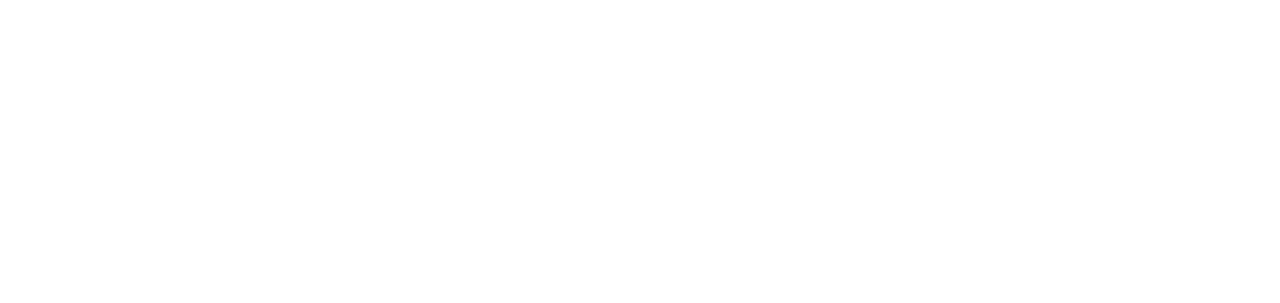
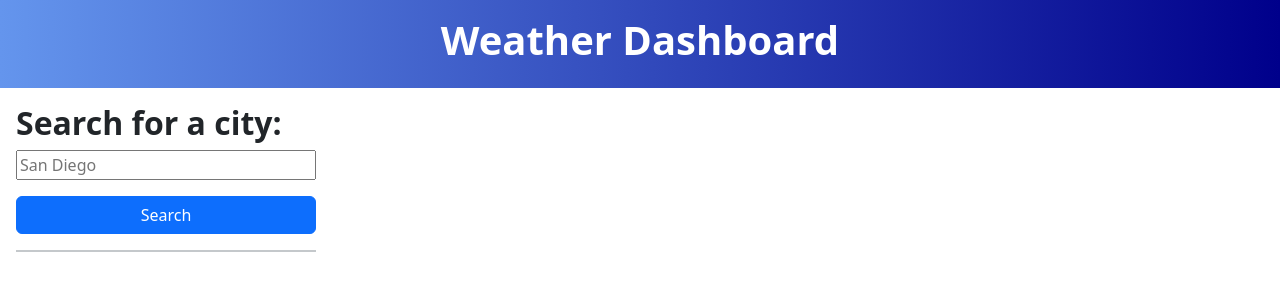
Before and after one commit to cazthetraveler/Weather-Dashboard, a plain HTML site: page index.html in a window 1280 px wide. Drawn offline with nearby package versions, Linux system fonts and the light colour scheme.

Commit message:
transfered code from work--index and styles

```diff
--- a/assets/styles.css
+++ b/assets/styles.css
@@ -0,0 +1,3 @@
+header {
+    background-image: linear-gradient(90deg, cornflowerblue, darkblue);
+}
--- a/index.html
+++ b/index.html
@@ -4,8 +4,59 @@
     <meta charset="UTF-8">
     <meta name="viewport" content="width=device-width, initial-scale=1.0">
     <title>Weather Dashboard</title>
+    <!--BOOTSTRAP-->
+    <link href="https://cdn.jsdelivr.net/npm/bootstrap@5.3.2/dist/css/bootstrap.min.css" rel="stylesheet" integrity="sha384-T3c6CoIi6uLrA9TneNEoa7RxnatzjcDSCmG1MXxSR1GAsXEV/Dwwykc2MPK8M2HN" crossorigin="anonymous">
+    <link rel="stylesheet" href="./assets/styles.css">
 </head>
+
 <body>
 
+    <header class="container-fluid text-center text-white p-3">
+        <h1 class="fw-bolder">Weather Dashboard</h1>
+    </header>
+
+    <section id="body" class="d-flex justify-content-between p-2">
+        <section id="search" class="col-3 p-2">
+            <h2 class="fw-bold">Search for a city:</h2>
+            <form>
+                <input type="text" id="city-input" placeholder="San Diego" class="w-100">
+                <button type="button" id="search-button" class="btn btn-primary w-100 my-3">Search</button>
+            </form>
+            <section id="search-history" class="border-top border-2 border-secondary-subtle p-3">
+            </section>
+        </section>
+
+        <section id="result" class="col-9 p-2">
+            <div id="display-result">
+                <h3 id="city-name" class="fw-bolder"></h3>
+                <p id="temp"></p>
+                <p id="wind"></p>
+                <p id="humidity"></p>
+            </div>
+        </section>
+    </section>
+
 </body>
+
+<!--BOOTSTRAP-->
+<script src="https://cdn.jsdelivr.net/npm/bootstrap@5.3.2/dist/js/bootstrap.bundle.min.js" integrity="sha384-C6RzsynM9kWDrMNeT87bh95OGNyZPhcTNXj1NW7RuBCsyN/o0jlpcV8Qyq46cDfL" crossorigin="anonymous"></script>
+<!--JQUERY-->
+<script src="https://code.jquery.com/jquery-3.7.1.js" integrity="sha256-eKhayi8LEQwp4NKxN+CfCh+3qOVUtJn3QNZ0TciWLP4=" crossorigin="anonymous"></script>
+<!--DAYJS-->
+<script src="https://cdn.jsdelivr.net/npm/dayjs@1/dayjs.min.js"></script>
+<!--our script-->
+<script src="./assets/script.js"></script>
 </html>
+
+<!--
+GIVEN a weather dashboard with form inputs
+
+WHEN I search for a city
+THEN I am presented with current and future conditions for that city and that city is added to the search history
+WHEN I view current weather conditions for that city
+THEN I am presented with the city name, the date, an icon representation of weather conditions, the temperature, the humidity, and the wind speed
+WHEN I view future weather conditions for that city
+THEN I am presented with a 5-day forecast that displays the date, an icon representation of weather conditions, the temperature, the wind speed, and the humidity
+WHEN I click on a city in the search history
+THEN I am again presented with current and future conditions for that city
+-->
```
